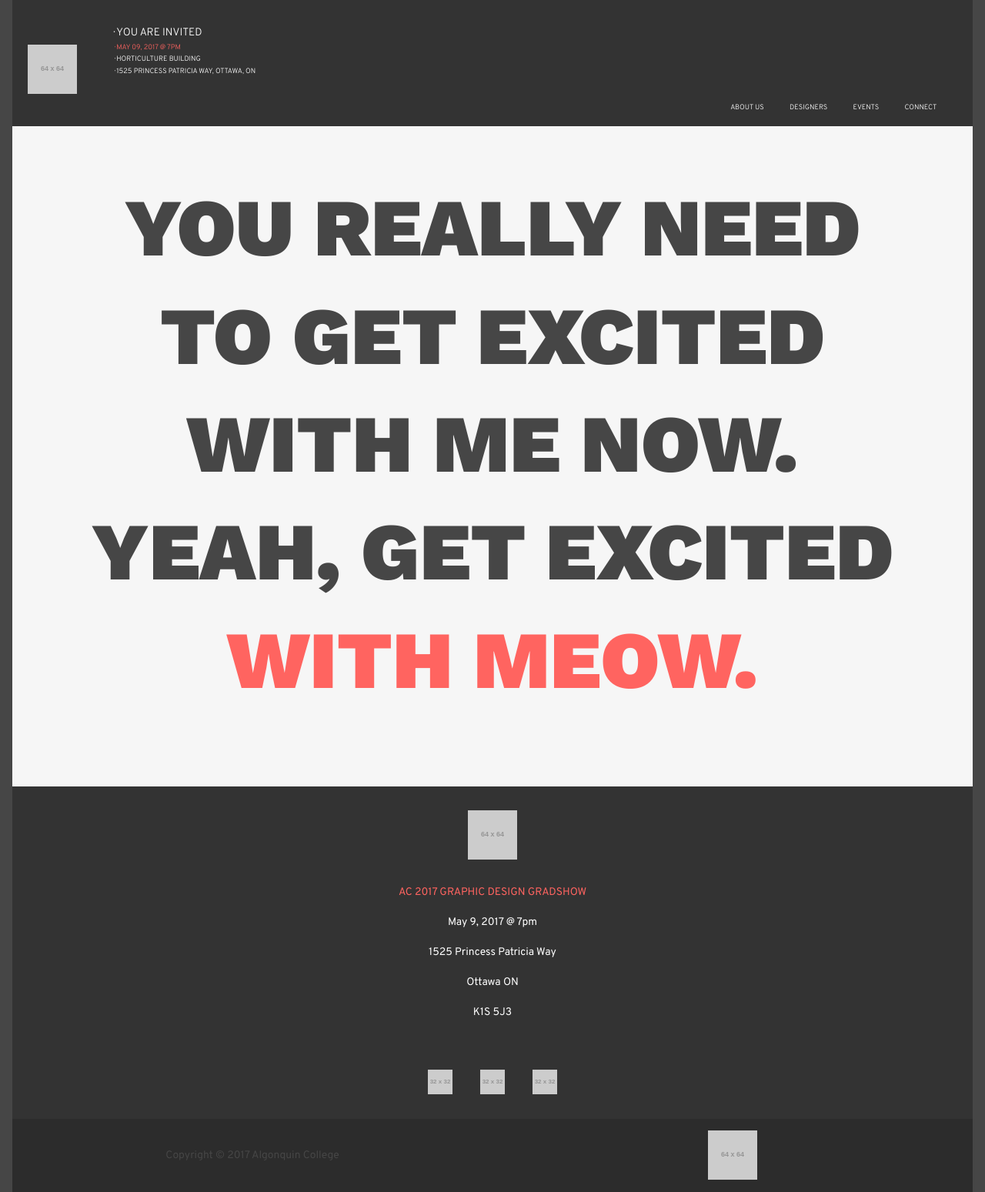
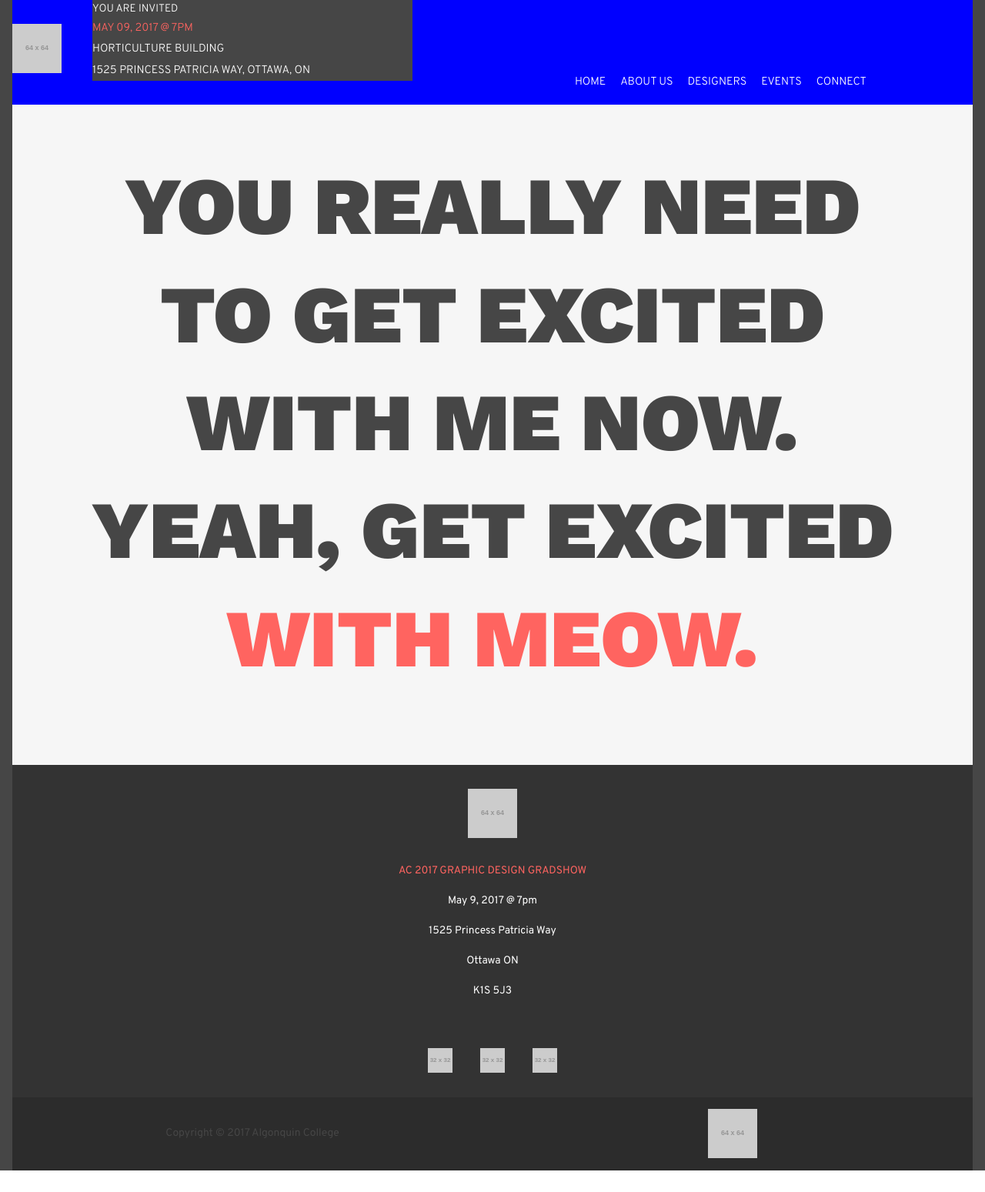
Before and after one commit to algonquindesign-grads/2017, a Jekyll site: the page built from grads.html, in a window 1280 px wide. Shown: the whole page at 77% size. Built offline with Jekyll 4.4.1, drawn with Linux system fonts in a browser that asks for light colours; Markdown is read by kramdown in place of the engine named in the settings; after the commit the page ends 1521 px from its top, so only the background shows below that.

Commit message:
Media queries, navbar work

```diff
--- a/_includes/footer.html
+++ b/_includes/footer.html
@@ -11,7 +11,7 @@
     <li class="pad-t-1-2 text-white">Ottawa ON</li>
     <li class="pad-t-1-2 text-upper text-white">K1s 5j3</li>
   </ul>
-  <ul class="list-group-inline text-center unit xs-1 pad-t-2">
+  <ul class="list-group-inline text-center unit xs-1 s-1 pad-t-2">
     <li>
       <i class="icon i-32">
         <img src="http://placehold.it/32x32" alt="fb">
--- a/_includes/nav-grad.html
+++ b/_includes/nav-grad.html
@@ -28,36 +28,42 @@
 </nav>
 -->
 
-<nav class="grid grid-bottom text-upper micro text-light no-bullets bg-ultra-dark-grey text-white">
-  <div class="unit xs-1 s-1 m-1-2 l-1-2 pad-t-1-2">
+<div class="nav grid grid-bottom text-upper micro text-light no-bullets bg-ultra-dark-grey text-white">
+  <div class="unit xs-1 s-1 m-1-2 l-1-2">
     <div class="grid grid-middle">
 
-      <div class="unit text-center gutter-l s-1-6 m-1-6 l-1-6">
-        <i class="img-flex icon i-64 pad-b">
-          <img src="http://placehold.it/64x64" alt="Studio N logo">
-        </i>
+      <div class="unit xs-1 s-1 m-1-6 l-1-6">
+        <figure class="push-0">
+            <img src="http://placehold.it/64x64" alt="Studio N logo">
+        </figure>
       </div>
 
-      <div class="unit gutter s-2-3 m-2-3 l-2-3 push-0 pad-t-1-2 pad-b">
+      <div class="unit unit-xs-hidden unit-s-hidden m-2-3 l-2-3 push-0 pad-b">
+        <div class="no-bullets bg-dark-grey push-0">
+           <p class="push-0 milli"> You are invited</p>
+           <p class="push-0 text-red">May 09, 2017 @ 7pm</p>
+           <p class="push-0"> Horticulture Building</li>
+           <p class="push-0">1525 Princess Patricia Way, Ottawa, ON</p>
+        </div>
 
-      <ul class="no-bullets class="push-0"">
-         <li class="milli"> You are invited</li>
-         <li class="text-red">May 09, 2017 @ 7pm</li>
-         <li> Horticulture Building</li>
-         <li>1525 Princess Patricia Way, Ottawa, ON</li>
-      </ul>
+
       </div>
     </div>
   </div>
 
-    <div class="unit unit-xs-hidden unit-s-hidden xs-1 s-1 m-1-2 l-1-2 text-right">
+    <div class="menu unit text-center xs-1 s-1 m-1-2 l-1-2">
       <ul class="push-0 island-1-2 list-group-inline gutter">
-        <li class="gutter-1-2">about us</li>
-        <li class="gutter-1-2">designers</li>
-        <li class="gutter-1-2">events</li>
-        <li class="gutter-1-2">connect</li>
+        <li class="gutter-1-4">home</li>
+        <li class="gutter-1-4">about us</li>
+        <li class="gutter-1-4">designers</li>
+        <li class="gutter-1-4">events</li>
+        <li class="gutter-1-4">connect</li>
+
+
       </ul>
+
+
     </div>
 
 
-</nav>
+</div>
--- a/_layouts/gradlayout.html
+++ b/_layouts/gradlayout.html
@@ -8,6 +8,7 @@
   <link href="css/grid.css" rel="stylesheet">
   <link href="css/modules.css" rel="stylesheet">
   <link href="css/main.css" rel="stylesheet">
+  <link href="css/mediaqueries.css" rel="stylesheet">
   <link href="https://fonts.googleapis.com/css?family=Overpass:300,400,700,900" rel="stylesheet">
   <link href="https://fonts.googleapis.com/css?family=Work+Sans:900" rel="stylesheet">
 
--- a/css/main.css
+++ b/css/main.css
@@ -13,7 +13,7 @@ html {
   background-color: #fff;
 }
 
-ul, ol, .no-bullets {
+ul, .no-bullets {
   list-style-type: none;
 
 }
@@ -88,3 +88,7 @@ background-color: #2c2c2c;
 nav ul {
   list-style-type: none;
 }
+
+nav i img {
+  margin: 0 auto;
+}
--- /dev/null
+++ b/css/mediaqueries.css
@@ -0,0 +1,51 @@
+  .nav {
+  background-color: pink;
+
+}
+  .nav figure{
+  margin: 1em auto 0;
+
+}
+/*sm*/
+@media only screen and (min-width: 25em) {
+
+
+
+.nav {
+  text-align: center;
+  font-size: .8333rem;
+  line-height: 1.3rem;
+}
+
+.nav {
+  background-color: red;
+}
+}
+
+/* med */
+@media only screen and (min-width: 38em) {
+.nav figure{
+  margin: 0 auto;
+  pad-top: 1em;
+}
+
+.nav {
+  background-color: green;
+}
+
+.nav {
+  text-align: left;
+  font-size: .6944rem;
+  line-height: 1.3rem;
+}
+
+
+}
+
+/* l */
+@media only screen and (min-width: 60em) {
+.nav {
+  background-color: blue;
+}
+
+}
```
